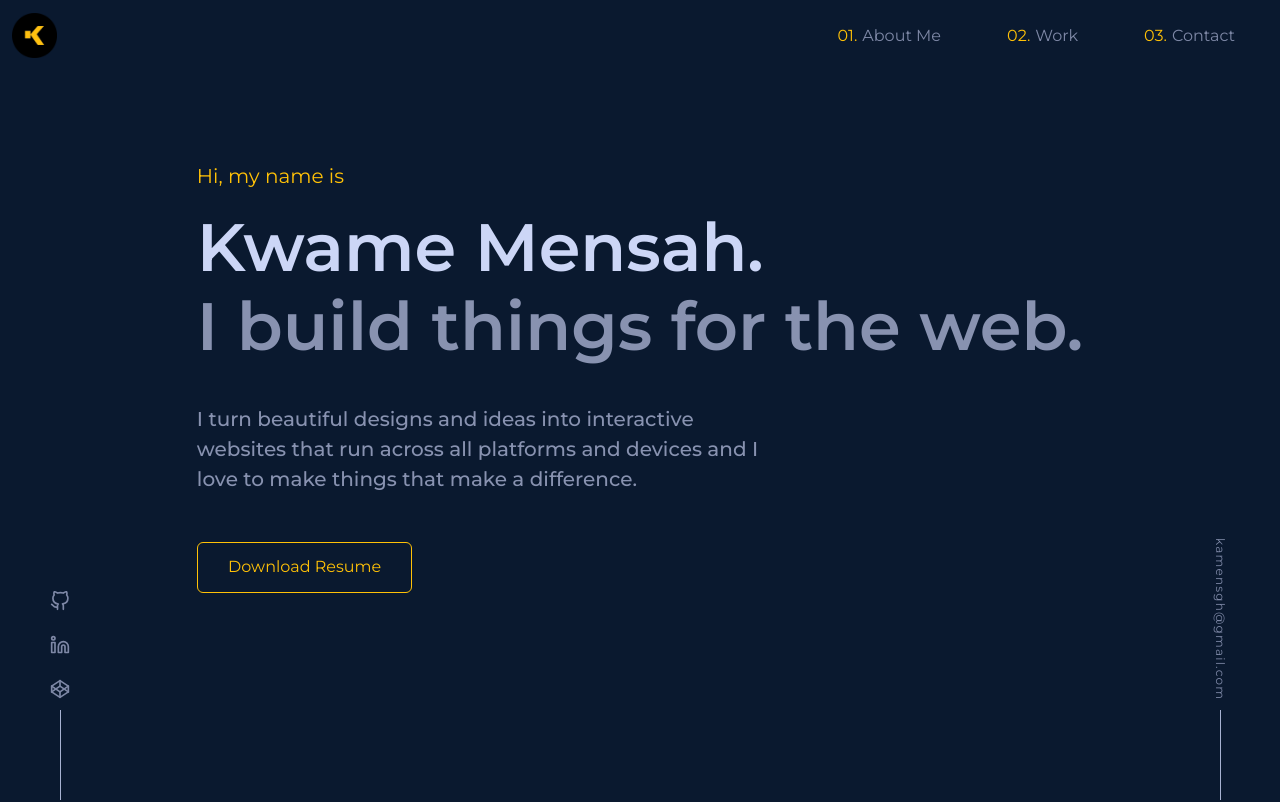
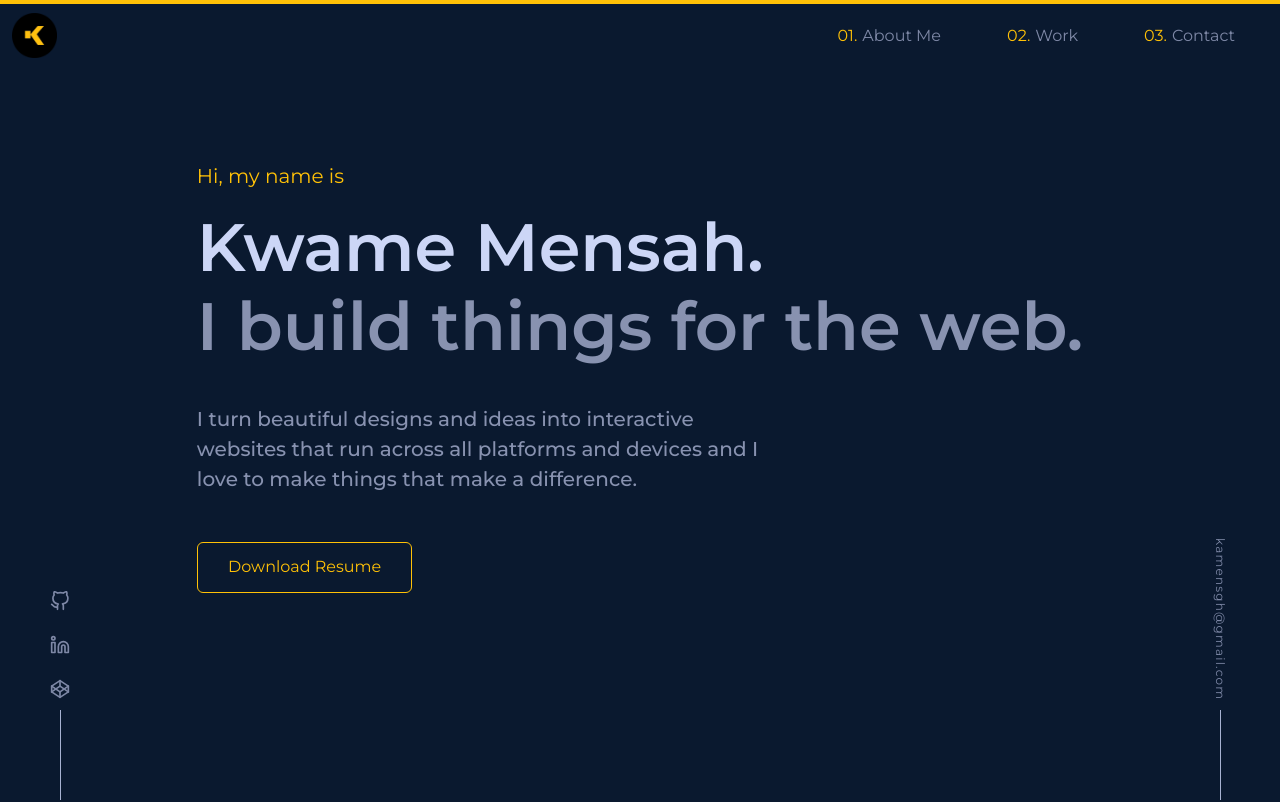
Before and after one commit to kamensgh/personal-website-nextjs, a Next.js app: page / in a window 1280 px wide. Shown: the top 802 px of the page. Built offline with nearby package versions, Linux system fonts and the light colour scheme.

Commit message:
feat: add scroll-linked animation bar and update .gitignore for yarn and Next.js

```diff
--- a/package.json
+++ b/package.json
@@ -11,6 +11,7 @@
   },
   "dependencies": {
     "bootstrap": "^5.3.3",
+    "motion": "^12.23.7",
     "next": "14.2.3",
     "next-pwa": "^5.6.0",
     "react": "^18",
--- a/src/app/page.tsx
+++ b/src/app/page.tsx
@@ -1,11 +1,30 @@
+
+
+"use client"
 
 import Header from '../components/header/Header';
 import Content from '../components/content/Content';
 import Footer from '../components/footer/Footer';
+import { motion, useScroll } from "motion/react";
 
 export default function Home() {
+  const { scrollYProgress } = useScroll();
   return (
     <>
+      <motion.div
+        id="scroll-indicator"
+        style={{
+          scaleX: scrollYProgress,
+          position: "fixed",
+          top: 0,
+          left: 0,
+          right: 0,
+          height: 4,
+          originX: 0,
+          backgroundColor: "#ffc107",
+          zIndex: 9999,
+        }}
+      />
       <Header />
       <Content />
       <Footer />
```
Also changed, not shown: 1 other file (tests, documents, lock files or other folders).
